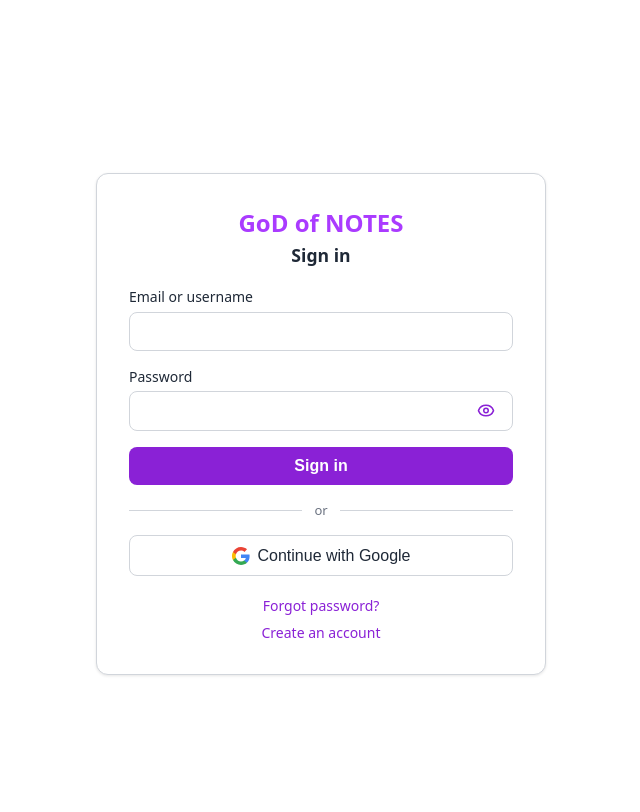
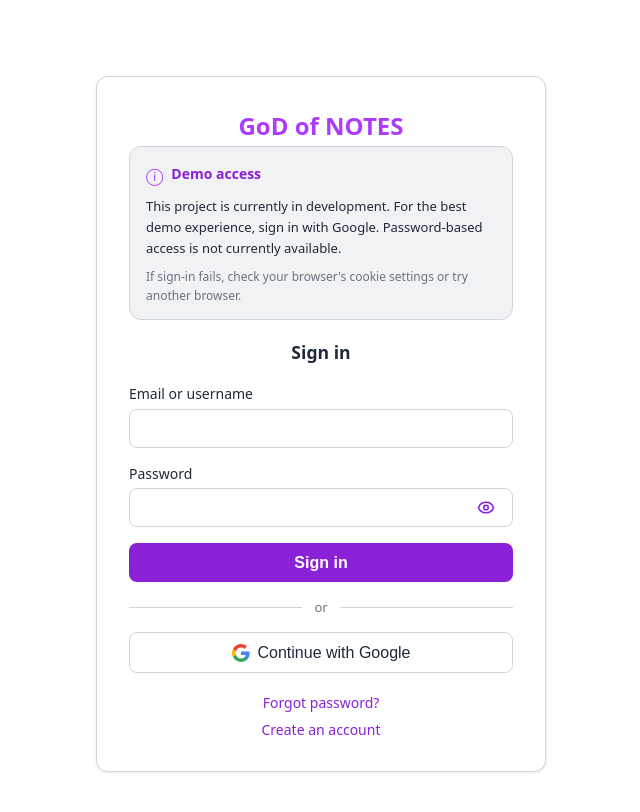
Before and after one commit to Itzz-Ryut/God-Of-Notes, a React (Vite) app in the folder frontend/: page /login in a window 1280 px wide. Shown: the top 812 px of the page, without its empty margins (319-959 px from the left). Built offline with nearby package versions, Linux system fonts and the light colour scheme; no server answers.

Commit message:
fix: improve demo notice theme styling

```diff
--- a/frontend/src/features/auth/LoginPage.jsx
+++ b/frontend/src/features/auth/LoginPage.jsx
@@ -83,10 +83,14 @@ function LoginPage() {
     } catch (err) {
       setFieldErrors(getAuthFieldErrors(err));
       const normalizedIdentifier = identifier.trim();
-      const isNotVerified = err instanceof ApiError && err.code === 'EMAIL_NOT_VERIFIED';
-      const isEmail = normalizedIdentifier.includes('@');
+      const isNotVerified =
+        err instanceof ApiError && err.code === "EMAIL_NOT_VERIFIED";
+      const isEmail = normalizedIdentifier.includes("@");
       const verifyLink = isNotVerified ? (
-        <Link to="/verify-email" state={isEmail ? { email: normalizedIdentifier } : undefined}>
+        <Link
+          to='/verify-email'
+          state={isEmail ? { email: normalizedIdentifier } : undefined}
+        >
           Verify your email
         </Link>
       ) : null;
@@ -98,10 +102,10 @@ function LoginPage() {
           {isNotVerified && (
             <>
               <br />
-              {verifyLink || 'Please verify your email before signing in.'}
+              {verifyLink || "Please verify your email before signing in."}
             </>
           )}
-        </>
+        </>,
       );
     } finally {
       setIsSubmitting(false);
@@ -112,6 +116,25 @@ function LoginPage() {
     <div className='auth-page'>
       <div className='auth-card'>
         <h1 className='auth-brand'>GoD of NOTES</h1>
+
+        <div className='demo-access-notice'>
+          <div className='demo-access-heading'>
+            <span className='demo-access-icon'>ⓘ</span>
+            <strong>Demo access</strong>
+          </div>
+
+          <p>
+            This project is currently in development. For the best demo
+            experience, sign in with Google. Password-based access is not
+            currently available.
+          </p>
+
+          <p className='demo-access-hint'>
+            If sign-in fails, check your browser's cookie settings or try
+            another browser.
+          </p>
+        </div>
+
         <h2 className='auth-title'>Sign in</h2>
 
         {formError && (
--- a/frontend/src/index.css
+++ b/frontend/src/index.css
@@ -775,6 +775,55 @@ body {
   margin-top: 0.5rem;
 }
 
+
+/* Demo access notice */
+.demo-access-notice {
+  padding: 14px 16px;
+  margin-bottom: 20px;
+
+  background: color-mix(in srgb, var(--border) 30%, var(--input-bg));
+  color: var(--text);
+
+  border: 1px solid var(--border);
+  border-radius: 12px;
+
+  font-size: 13px;
+  line-height: 1.6;
+  text-align: left;
+}
+
+.demo-access-heading {
+  display: flex;
+  align-items: center;
+  gap: 8px;
+
+  margin-bottom: 8px;
+
+  color: var(--accent-strong);
+  font-size: 14px;
+}
+
+.demo-access-icon {
+  display: inline-flex;
+  align-items: center;
+  justify-content: center;
+
+  color: var(--accent);
+  font-size: 17px;
+}
+
+.demo-access-notice p {
+  margin: 0;
+  color: var(--text);
+}
+
+.demo-access-hint {
+  margin-top: 8px !important;
+  color: var(--muted) !important;
+  font-size: 12px;
+}
+
+
 /*
  * F4.1 — Documents pages (data-backed).
  *
```
